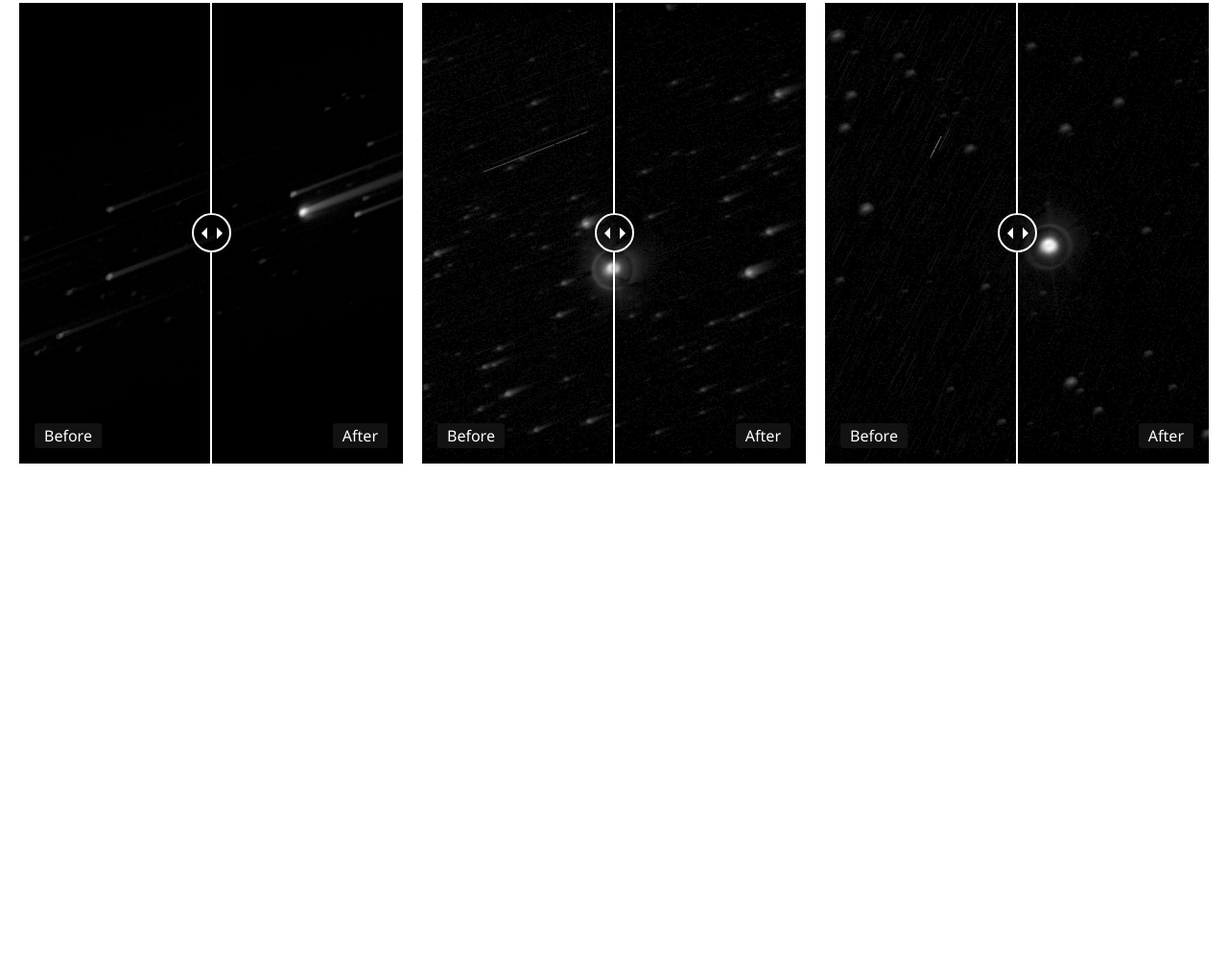
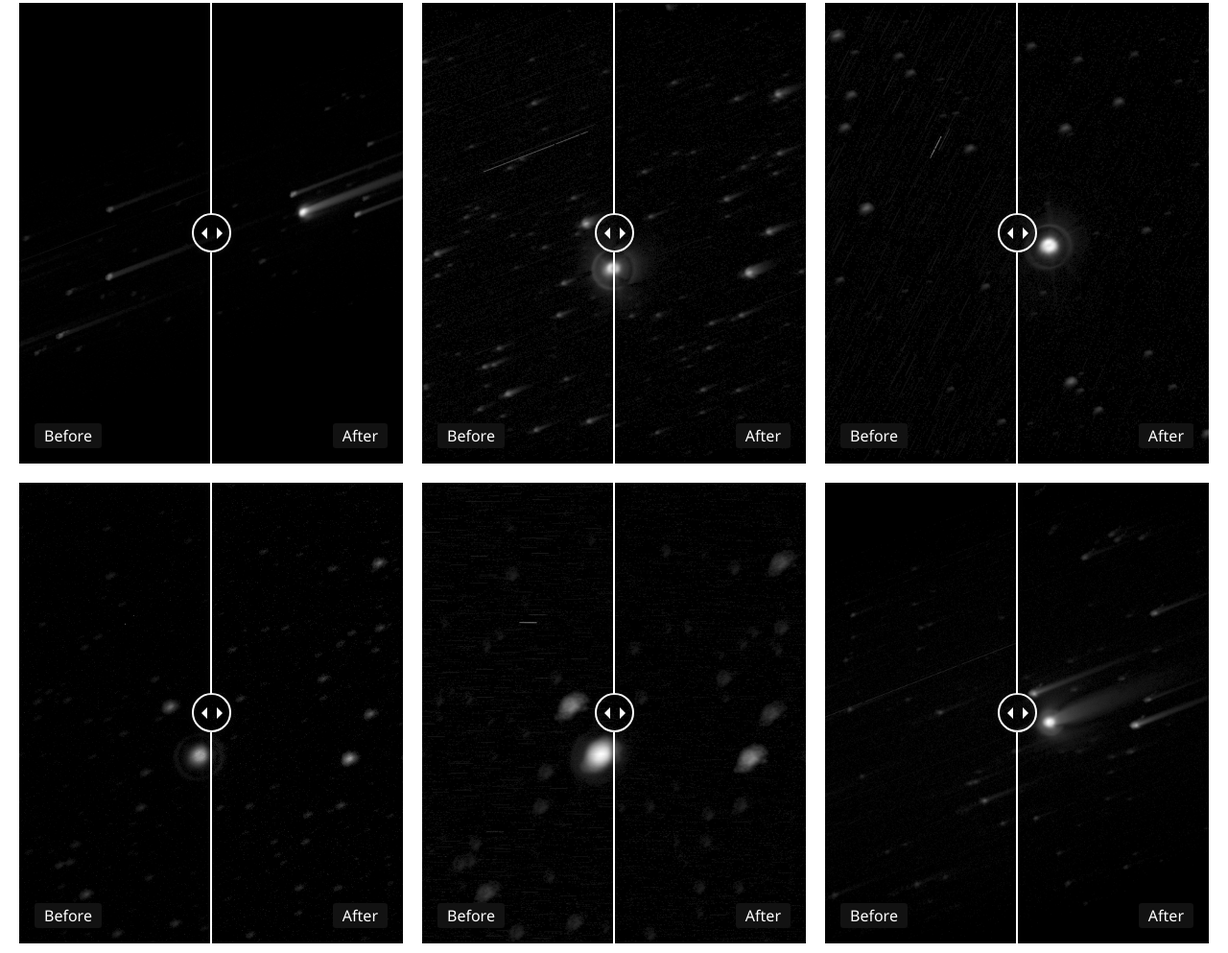
Before and after one commit to samiarja/dvsfilter.github.io, a plain HTML site: page index.html in a window 1280 px wide. Shown: the part 280-1273 px from the top of the page at 96% size. Before the commit the page ends 800 px from the top, so only its background shows below. Drawn offline with Linux system fonts and the light colour scheme.

Commit message:
added more results

```diff
--- a/index.html
+++ b/index.html
@@ -93,6 +93,80 @@
         </div>
     </div>
 
+    <!-- Second row -->
+    <div class="mainSection">
+
+        <div id="four" class="bal-container">
+            <div class="bal-after">
+                <img src="images/star4_after.png">
+                <div class="bal-afterPosition afterLabel">
+                    After
+                </div>
+            </div>
+
+            <div class="bal-before">
+                <div class="bal-before-inset">
+                    <img src="images/star4_before.png">
+                    <div class="bal-beforePosition beforeLabel">
+                        Before
+                    </div>
+                </div>
+            </div>
+
+            <div class="bal-handle">
+                <span class=" handle-left-arrow"></span>
+                <span class="handle-right-arrow"></span>
+            </div>
+
+        </div>
+
+        <div id="five" class="bal-container">
+            <div class="bal-after">
+                <img src="images/star5_after.png">
+                <div class="bal-afterPosition afterLabel">
+                    After
+                </div>
+            </div>
+            <div class="bal-before">
+                <div class="bal-before-inset">
+                    <img src="images/star5_before.png">
+                    <div class="bal-beforePosition beforeLabel">
+                        Before
+                    </div>
+
+                </div>
+            </div>
+            <div class="bal-handle">
+                <span class="handle-left-arrow"></span>
+                <span class="handle-right-arrow"></span>
+
+            </div>
+        </div>
+
+        <div id="six" class="bal-container">
+            <div class="bal-after">
+                <img src="images/star6_after.png">
+                <div class="bal-afterPosition afterLabel">
+                    After
+                </div>
+            </div>
+            <div class="bal-before">
+                <div class="bal-before-inset">
+                    <img src="images/star6_before.png">
+                    <div class="bal-beforePosition beforeLabel">
+                        Before
+                    </div>
+
+                </div>
+            </div>
+            <div class="bal-handle">
+                <span class="handle-left-arrow"></span>
+                <span class="handle-right-arrow"></span>
+
+            </div>
+        </div>
+    </div>
+
 
     <script src="js/script.js"></script>
 
@@ -106,6 +180,15 @@
         new BeforeAfter({
             id: '#three'
         });
+        new BeforeAfter({
+            id: '#four'
+        });
+        new BeforeAfter({
+            id: '#five'
+        });
+        new BeforeAfter({
+            id: '#six'
+        });
     </script>
 
 </body>
```
Also changed, not shown: images/star4_after.png (added), images/star4_before.png (added), images/star5_after.png (added), images/star5_before.png (added), images/star6_after.png (added), images/star6_before.png (added).
